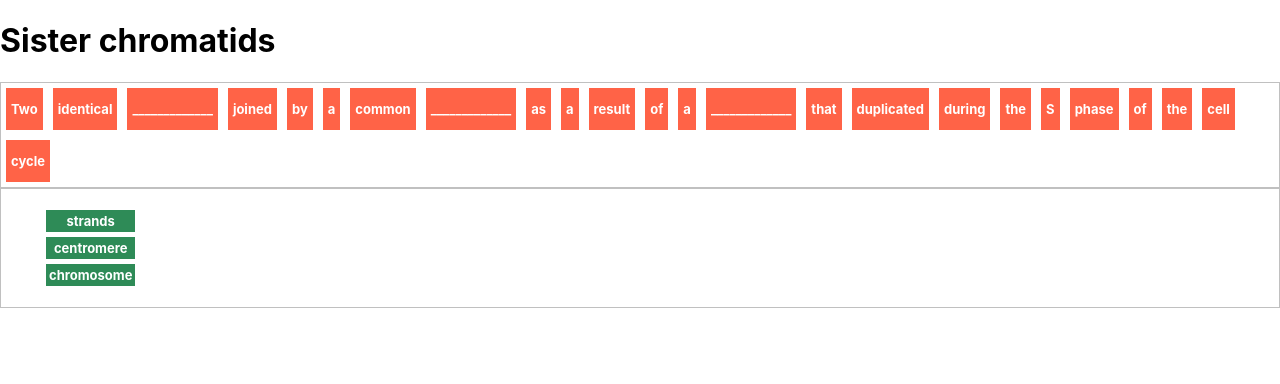
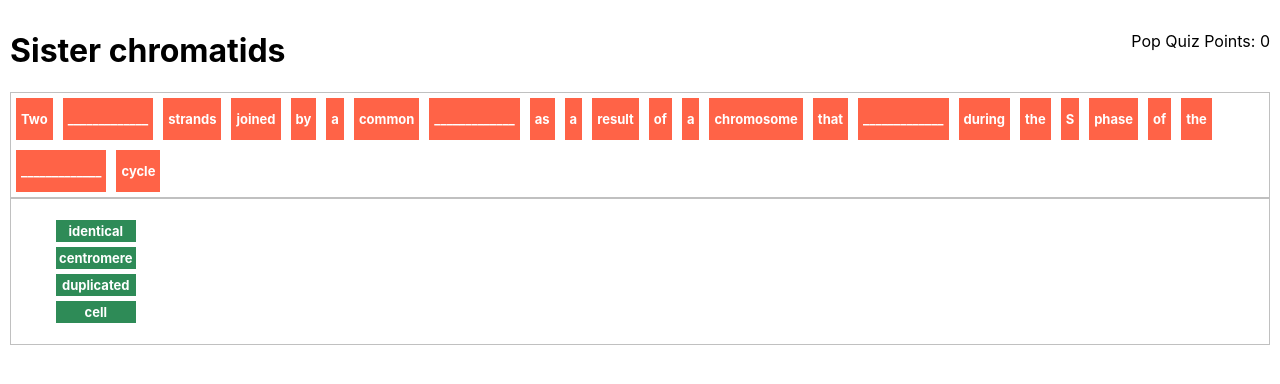
Before and after one commit to jrjames83/fitb_def, a React (Create React App) app: page / in a window 1280 px wide. Shown: the top 384 px of the page. Built offline with nearby package versions, Linux system fonts and the light colour scheme.

Commit message:
got it working

```diff
--- a/package.json
+++ b/package.json
@@ -10,6 +10,7 @@
     "react-beautiful-dnd": "^13.0.0",
     "react-dom": "^17.0.1",
     "react-scripts": "4.0.3",
+    "react-shuffle": "^2.1.0",
     "web-vitals": "^1.1.1"
   },
   "scripts": {
--- a/src/App.css
+++ b/src/App.css
@@ -71,5 +71,9 @@
 }
 
 .App {
-  margin: 0 auto;
+  padding: 10px;
 }
+
+.points {
+  float: right;
+}
--- a/src/App.js
+++ b/src/App.js
@@ -1,5 +1,5 @@
 import "./App.css";
-import { useState } from "react";
+import { useState, useEffect } from "react";
 import PhraseItem from "./components/PhraseItem";
 import SelectListItem from "./components/SelectListItem";
 
@@ -8,66 +8,160 @@ import SelectListItem from "./components/SelectListItem";
 
 function App() {
   // create multiple definitions and do the shoot
-  const phrase = {
+
+  const phrase = [
+    {
       fullTerm: "Sister chromatids",
       fullDef:
         "Two identical strands joined by a common centromere as a result of a chromosome that duplicated during the S phase of the cell cycle",
       tokens: [
-      { token: "Two", mask: false },
-      { token: "identical", mask: false },
-      { token: "strands", mask: true },
-      { token: "joined", mask: false },
-      { token: "by", mask: false },
-      { token: "a", mask: false },
-      { token: "common", mask: false },
-      { token: "centromere", mask: true },
-      { token: "as", mask: false },
-      { token: "a", mask: false },
-      { token: "result", mask: false },
-      { token: "of", mask: false },
-      { token: "a", mask: false },
-      { token: "chromosome", mask: true },
-      { token: "that", mask: false },
-      { token: "duplicated", mask: false },
-      { token: "during", mask: false },
-      { token: "the", mask: false },
-      { token: "S", mask: false },
-      { token: "phase", mask: false },
-      { token: "of", mask: false },
-      { token: "the", mask: false },
-      { token: "cell", mask: false },
-      { token: "cycle", mask: false },
+        { token: "Two", mask: false, tokenIndex: 0 },
+        { token: "identical", mask: true, tokenIndex: 1 },
+        { token: "strands", mask: false, tokenIndex: 2 },
+        { token: "joined", mask: false, tokenIndex: 3 },
+        { token: "by", mask: false, tokenIndex: 4 },
+        { token: "a", mask: false, tokenIndex: 5 },
+        { token: "common", mask: false, tokenIndex: 6 },
+        { token: "centromere", mask: true, tokenIndex: 7 },
+        { token: "as", mask: false, tokenIndex: 8 },
+        { token: "a", mask: false, tokenIndex: 9 },
+        { token: "result", mask: false, tokenIndex: 10 },
+        { token: "of", mask: false, tokenIndex: 11 },
+        { token: "a", mask: false, tokenIndex: 12 },
+        { token: "chromosome", mask: false, tokenIndex: 13 },
+        { token: "that", mask: false, tokenIndex: 14 },
+        { token: "duplicated", mask: true, tokenIndex: 15 },
+        { token: "during", mask: false, tokenIndex: 16 },
+        { token: "the", mask: false, tokenIndex: 17 },
+        { token: "S", mask: false, tokenIndex: 18 },
+        { token: "phase", mask: false, tokenIndex: 19 },
+        { token: "of", mask: false, tokenIndex: 20 },
+        { token: "the", mask: false, tokenIndex: 21 },
+        { token: "cell", mask: true, tokenIndex: 22 },
+        { token: "cycle", mask: false, tokenIndex: 23 },
       ],
+    },
+    {
+      fullTerm: "Sister chromatids",
+      fullDef:
+        "Sister chromatids are two identical copies of the same chromosome formed by DNA replication, attached to each other by a structure called the centromere. During cell division, they are separated from each other, and each daughter cell receives one copy of the chromosome.",
+      tokens: [
+        { token: "Sister", mask: false, tokenIndex: 0 },
+        { token: "chromatids", mask: false, tokenIndex: 1 },
+        { token: "are", mask: false, tokenIndex: 2 },
+        { token: "two", mask: false, tokenIndex: 3 },
+        { token: "identical", mask: true, tokenIndex: 4 },
+        { token: "copies", mask: false, tokenIndex: 5 },
+        { token: "of", mask: false, tokenIndex: 6 },
+        { token: "the", mask: true, tokenIndex: 7 },
+        { token: "same", mask: false, tokenIndex: 8 },
+        { token: "chromasome", mask: false, tokenIndex: 9 },
+        { token: "formed", mask: false, tokenIndex: 10 },
+        { token: "by", mask: false, tokenIndex: 11 },
+        { token: "DNA", mask: false, tokenIndex: 12 },
+        { token: "replication", mask: true, tokenIndex: 13 },
+        { token: "attached", mask: false, tokenIndex: 14 },
+        { token: "to", mask: true, tokenIndex: 15 },
+        { token: "each", mask: false, tokenIndex: 16 },
+        { token: "other", mask: false, tokenIndex: 17 },
+        { token: "by", mask: false, tokenIndex: 18 },
+        { token: "a", mask: false, tokenIndex: 19 },
+        { token: "structure", mask: false, tokenIndex: 20 },
+        { token: "called", mask: false, tokenIndex: 21 },
+        { token: "the", mask: true, tokenIndex: 22 },
+        { token: "centromere.", mask: true, tokenIndex: 23 },
+        { token: "During", mask: false, tokenIndex: 24 },
+        { token: "cell", mask: false, tokenIndex: 25 },
+        { token: "division", mask: true, tokenIndex: 26 },
+        { token: "they", mask: false, tokenIndex: 27 },
+        { token: "are", mask: false, tokenIndex: 28 },
+        { token: "separated", mask: false, tokenIndex: 29 },
+        { token: "from", mask: false, tokenIndex: 30 },
+        { token: "each", mask: false, tokenIndex: 31 },
+        { token: "other", mask: false, tokenIndex: 32 },
+        { token: "and", mask: false, tokenIndex: 33 },
+        { token: "each", mask: false, tokenIndex: 34 },
+        { token: "daughter", mask: false, tokenIndex: 35 },
+        { token: "cell", mask: false, tokenIndex: 36 },
+        { token: "receives", mask: true, tokenIndex: 37 },
+        { token: "one", mask: false, tokenIndex: 38 },
+        { token: "copy", mask: false, tokenIndex: 39 },
+        { token: "of", mask: false, tokenIndex: 40 },
+        { token: "the", mask: false, tokenIndex: 41 },
+        { token: "chromosome", mask: false, tokenIndex: 42 },
+      ],
+    },
+  ];
+
+  const [termIndex, setTermIndex] = useState(0);
+  const [quizSolved, setQuizSolved] = useState(false);
+  const [pointsWon, setPointsWon] = useState(0);
+  // const [phrases, setPhrases] = useState(phrase[termIndex].tokens);
+  const [phrases, setPhrases] = useState(phrase);
+
+  // Similar to componentDidMount and componentDidUpdate:
+
+
+  // How to know if it's solved?
+  const isSolved = () => {
+    let solvedState =
+      phrases[termIndex].tokens.filter(x => x.mask === false).length == phrases[termIndex].tokens.length;
+      console.log(solvedState, 'is the solved state')
+      if (solvedState) {
+        setQuizSolved(true);
+        console.log('Quiz is solved')
+        setPointsWon(pointsWon + 1)
+      }
   };
 
-  const [phrases, setPhrases] = useState(phrase.tokens);
+  const nextButton = () => {
+    setTermIndex(termIndex + 1)
+    console.log(termIndex, 'is the term index')
+    setQuizSolved(false)
+  };
 
   const updatePhraseToken = (tokenId) => {
-    let newArr = [...phrases];
-    newArr[tokenId].mask = false;
-    setPhrases(newArr)
-
+    setPhrases(
+      phrases.map((p, i) => {
+        if (termIndex == i) {
+          let tempObj = p;
+          tempObj.tokens[tokenId].mask = false;
+          return tempObj
+        } else {
+          return p
         }
+      })
+    )
+    isSolved()
+  };
 
   return (
     <div className="App">
       <header>
-        <h1>{phrase.fullTerm}</h1>
+        <div className="points">Pop Quiz Points: {pointsWon}</div>
+        <h1>{phrase[termIndex].fullTerm}</h1>
       </header>
       <div className="flex-container wrap">
-        {phrases.map((token, tokenIndex) => (
+        {phrases[termIndex].tokens.map((token, tokenIndex) => (
           <div draggable className="flex-item wrap">
-            <PhraseItem token={token} tokenIndex={tokenIndex} updatePhraseMask={updatePhraseToken}/>
+            <PhraseItem
+              token={token}
+              tokenIndex={token.tokenIndex}
+              updatePhraseMask={updatePhraseToken}
+            />
           </div>
         ))}
       </div>
 
       <div className="flex-container nowrap">
         <ul>
-          {phrases.map((token, tokenIndex) => (
-            <SelectListItem token={token} tokenIndex={tokenIndex} />
+          {phrases[termIndex].tokens.map((token, tokenIndex) => (
+            <SelectListItem token={token} tokenIndex={token.tokenIndex} />
           ))}
         </ul>
+        {quizSolved ? (
+          <button onClick={() => nextButton()}>Next challenge</button>
+        ) : null}
       </div>
     </div>
   );
--- a/src/components/SelectListItem.js
+++ b/src/components/SelectListItem.js
@@ -16,7 +16,7 @@ export default function SelectListItem(props) {
       return (
         <div
           draggable
-          onDragStart={(e) => handleDragStart(e, props.tokenIndex)}
+          onDragStart={(e) => handleDragStart(e, token.tokenIndex)}
           className="flex-item-dragtotop nowrap"
           tokenidx={token.tokenIndex}
         >
```
Also changed, not shown: 1 other file (tests, documents, lock files or other folders). Lines whose indentation alone changed are shown as unchanged.
